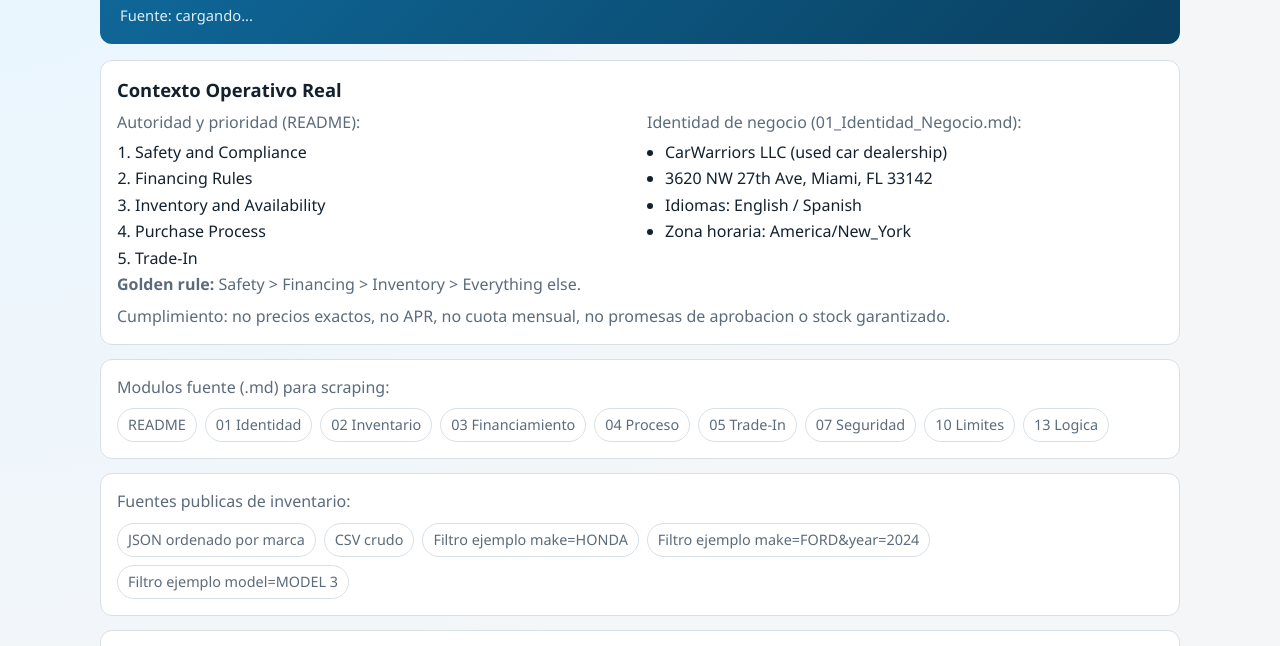
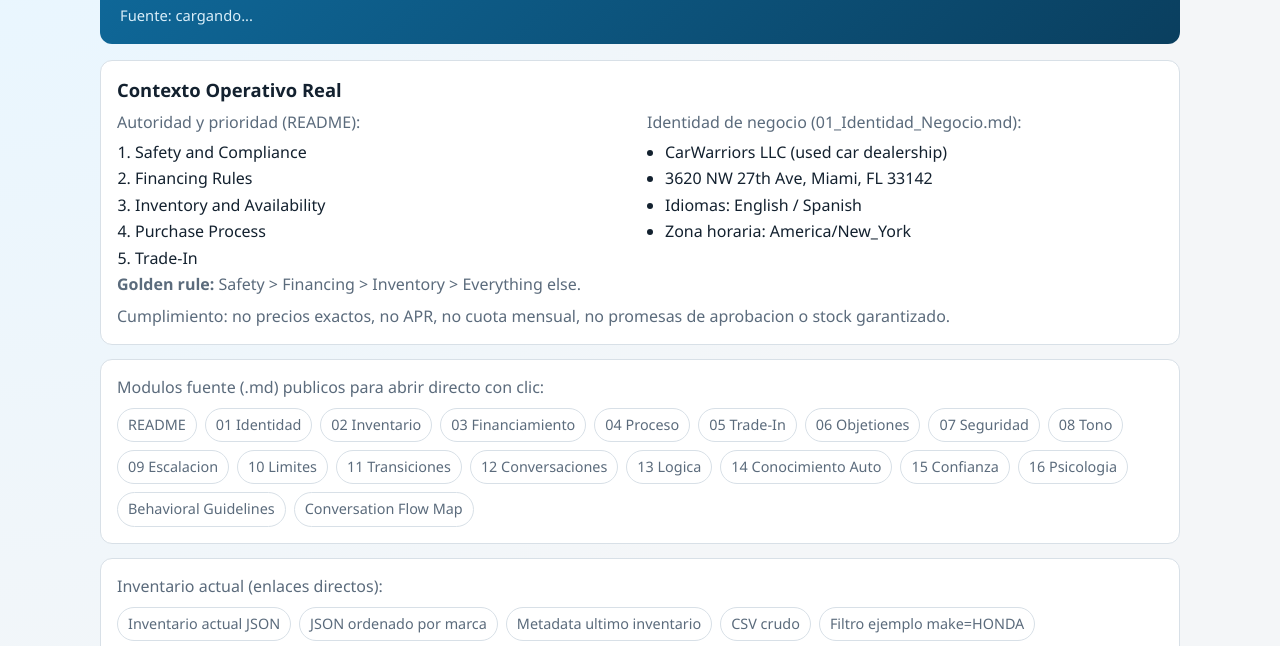
Before and after one commit to gyoan-byte/carwarriors-kb, a plain HTML site: page index.html in a window 1280 px wide. Shown: the part 105-751 px from the top of the page. Drawn offline with Linux system fonts and the light colour scheme; no server answers.

Commit message:
Fix problems in index.html: use globalThis and top-level await

```diff
--- a/index.html
+++ b/index.html
@@ -131,7 +131,7 @@
       </section>
 
       <section class="card" aria-label="Modulos fuente de conocimiento">
-        <p class="muted">Modulos fuente (.md) para scraping:</p>
+        <p class="muted">Modulos fuente (.md) publicos para abrir directo con clic:</p>
         <div class="chips">
           <a class="chip" href="README.md" target="_blank" rel="noopener">README</a>
           <a class="chip" href="01_Identidad_Negocio.md" target="_blank" rel="noopener">01 Identidad</a>
@@ -139,16 +139,28 @@
           <a class="chip" href="03_Financiamiento.md" target="_blank" rel="noopener">03 Financiamiento</a>
           <a class="chip" href="04_Proceso_Compra.md" target="_blank" rel="noopener">04 Proceso</a>
           <a class="chip" href="05_Trade_In.md" target="_blank" rel="noopener">05 Trade-In</a>
+          <a class="chip" href="06_Objetiones.md" target="_blank" rel="noopener">06 Objetiones</a>
           <a class="chip" href="07_Seguridad.md" target="_blank" rel="noopener">07 Seguridad</a>
+          <a class="chip" href="08_Tono_Comportamiento.md" target="_blank" rel="noopener">08 Tono</a>
+          <a class="chip" href="09_Escalacion.md" target="_blank" rel="noopener">09 Escalacion</a>
           <a class="chip" href="10_Limites_Bot.md" target="_blank" rel="noopener">10 Limites</a>
+          <a class="chip" href="11_Transiciones.md" target="_blank" rel="noopener">11 Transiciones</a>
+          <a class="chip" href="12_Conversaciones_Dificiles.md" target="_blank" rel="noopener">12 Conversaciones</a>
           <a class="chip" href="13_Logica_Condicional.md" target="_blank" rel="noopener">13 Logica</a>
+          <a class="chip" href="14_Conocimiento_Automotriz_Basico.md" target="_blank" rel="noopener">14 Conocimiento Auto</a>
+          <a class="chip" href="15_Confianza_y_Autoridad.md" target="_blank" rel="noopener">15 Confianza</a>
+          <a class="chip" href="16_Psicologia_Comercial.md" target="_blank" rel="noopener">16 Psicologia</a>
+          <a class="chip" href="behavioral_guidelines.md" target="_blank" rel="noopener">Behavioral Guidelines</a>
+          <a class="chip" href="conversation_flow_map.md" target="_blank" rel="noopener">Conversation Flow Map</a>
         </div>
       </section>
 
       <section class="card" aria-label="Fuentes de inventario">
-        <p class="muted">Fuentes publicas de inventario:</p>
+        <p class="muted">Inventario actual (enlaces directos):</p>
         <div class="chips">
+          <a class="chip" href="https://dc-leads-processor.gyoan.workers.dev/latest" target="_blank" rel="noopener">Inventario actual JSON</a>
           <a class="chip" href="https://dc-leads-processor.gyoan.workers.dev/latest?sort=Make:asc,Year:desc,Odometer:asc" target="_blank" rel="noopener">JSON ordenado por marca</a>
+          <a class="chip" href="https://dc-leads-processor.gyoan.workers.dev/latest/meta" target="_blank" rel="noopener">Metadata ultimo inventario</a>
           <a class="chip" href="https://dc-leads-processor.gyoan.workers.dev/latest/raw" target="_blank" rel="noopener">CSV crudo</a>
           <a class="chip" href="?make=HONDA">Filtro ejemplo make=HONDA</a>
           <a class="chip" href="?make=FORD&year=2024">Filtro ejemplo make=FORD&amp;year=2024</a>
@@ -223,17 +235,17 @@
     }
   </script>
 
-  <script>
+  <script type="module">
     const WORKER_JSON_URL = "https://dc-leads-processor.gyoan.workers.dev/latest?sort=Make:asc,Year:desc,Odometer:asc";
     const LOCAL_CSV_URL = "carros_listos/CARROS%20LISTOS.csv";
-    const URL_PARAMS = new URLSearchParams(window.location.search);
+    const URL_PARAMS = new URLSearchParams(globalThis.location.search);
     const FILTERS = {
       make: (URL_PARAMS.get("make") || "").trim().toUpperCase(),
       year: (URL_PARAMS.get("year") || "").trim(),
       model: (URL_PARAMS.get("model") || "").trim().toUpperCase()
     };
 
-    start();
+    await start();
 
     async function start() {
       try {
```
